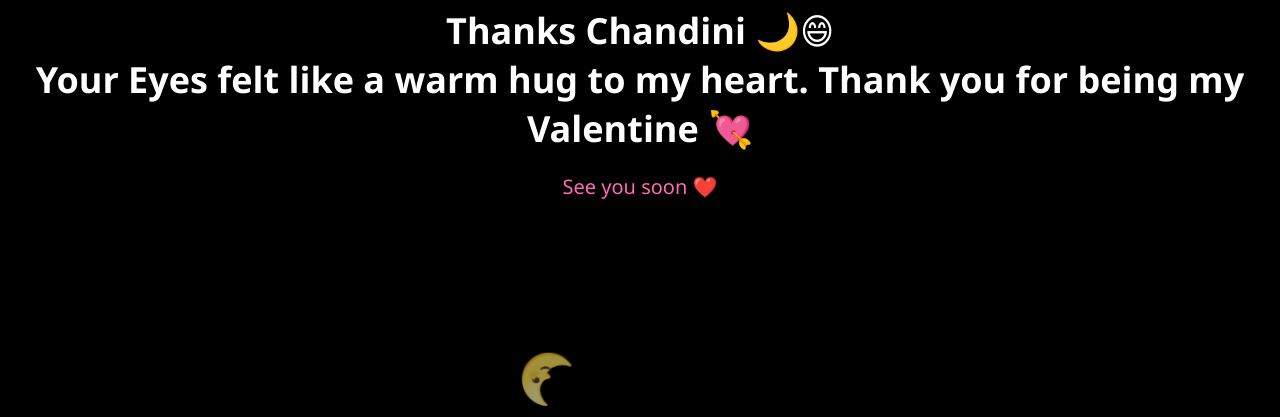
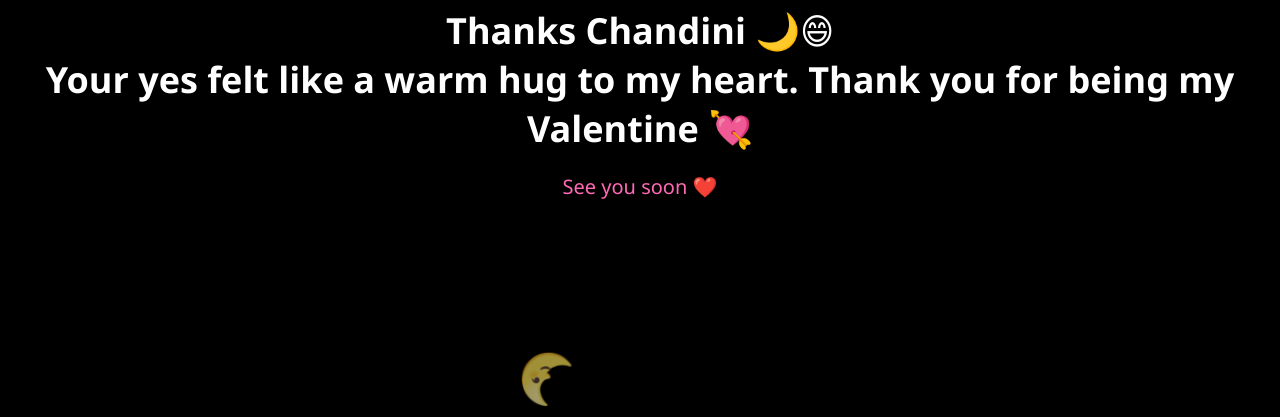
Before and after one commit to jainrishabh02/Chandini, a plain HTML site: page index.html in a window 1280 px wide. Both pictures are taken after a click on the button "YES". Shown: the part 383-800 px from the top of the page. Drawn offline with Linux system fonts and the light colour scheme.

Commit message:
Update index.html

```diff
--- a/index.html
+++ b/index.html
@@ -137,7 +137,7 @@
 
         <div style="font-size:36px; font-weight:bold;">
           Thanks Chandini 🌙😄<br>
-          Your Eyes felt like a warm hug to my heart. Thank you for being my Valentine 💘<br>
+          Your yes felt like a warm hug to my heart. Thank you for being my Valentine 💘<br>
         </div>
 
         <p style="margin-top:20px; font-size:20px; color:#ff69b4;">
```
